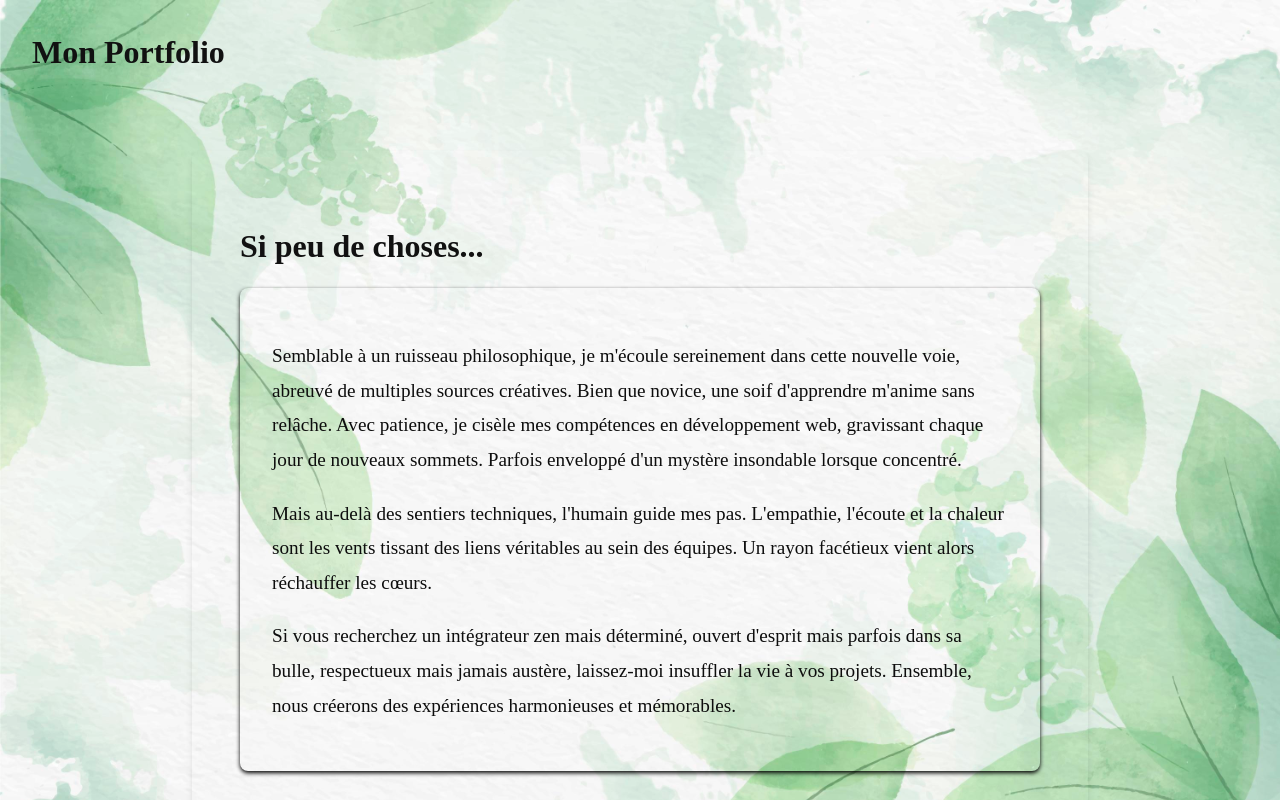
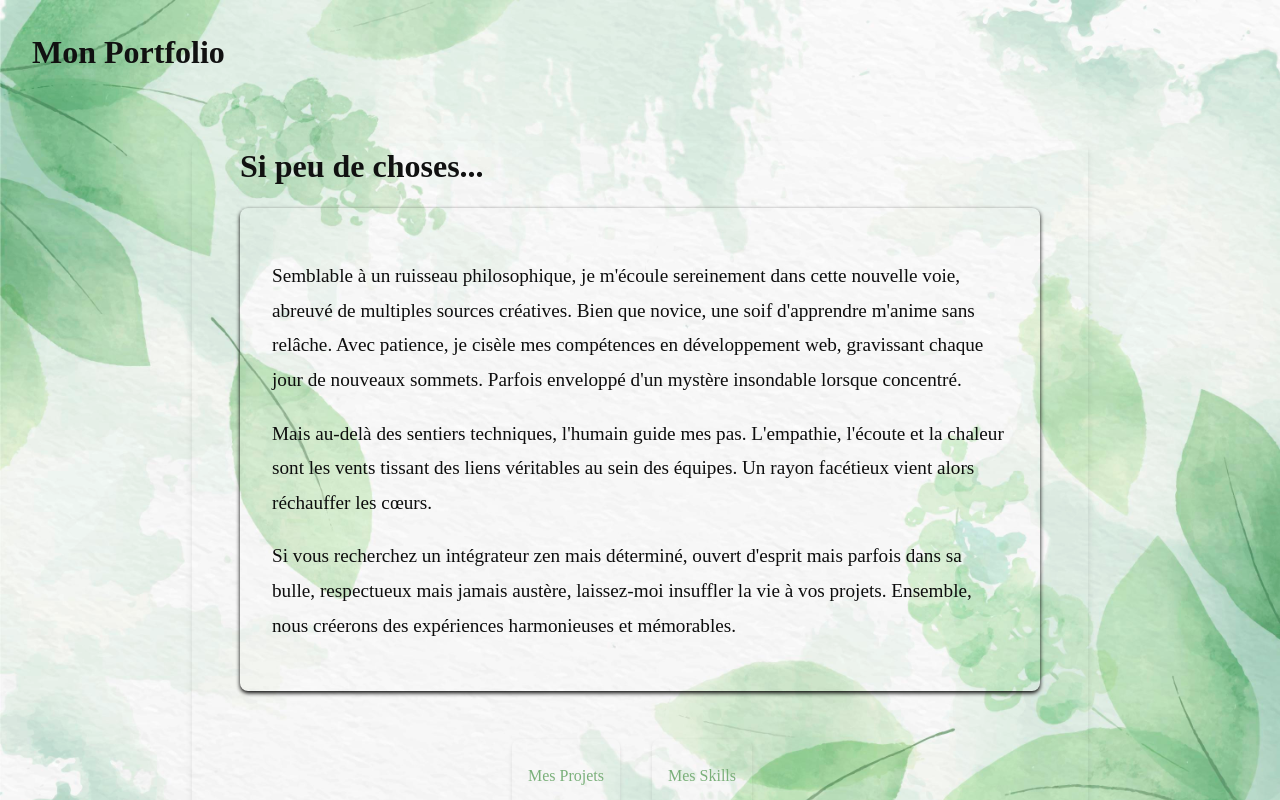
Before and after one commit to Iceland549/portfolio, a React (Vite) app in the folder mon-portfolio/: page / in a window 1280 px wide. Shown: the top 800 px of the page. Built offline with nearby package versions, Linux system fonts and the light colour scheme.

Commit message:
Delete accent-color css

```diff
--- a/mon-portfolio/src/styles/main.css
+++ b/mon-portfolio/src/styles/main.css
@@ -1,8 +1,6 @@
 :root {
     --background-color: hsl(120, 78%, 80%);
-    ;
     --primary-color: #c3ebc3;
-    --accent-color: hsl(120, 78%, 80%);
     --secondary-color: #34ef0e;
     --text-color: #333;
     --border-radius: 8px;
@@ -57,9 +55,6 @@ nav a:hover {
     text-decoration: underline;
 }
 
-nav {
-    margin-bottom: 2em;
-}
 
 .error {
     text-align: center;
@@ -99,7 +94,7 @@ a:hover {
 .skills,
 .error {
     max-width: 90%;
-    margin: 2em auto;
+    margin: 0 auto;
     padding: 1em;
     border-radius: 8px;
     box-shadow: 0 4px 6px rgba(0, 0, 0, 0.1);
@@ -171,13 +166,13 @@ a:hover {
 .projects nav a:hover,
 .skills nav a:hover {
     transform: translateY(-2px);
-    background-color: var(--accent-color);
+    background-color: var(--background-color);
 }
 
 .home nav a p,
 .projects nav a p,
 .skills nav a p {
-    color: var(--accent-color);
+    color: var(--background-color);
 }
 
 .home nav a:hover p,
@@ -189,7 +184,7 @@ a:hover {
 .project h3 {
     margin-right: 1em;
     text-decoration: none;
-    color: var(--accent-color);
+    color: var(--background-color);
     padding: 0.5rem 1rem;
     border-radius: var(--border-radius);
     box-shadow: 0 2px 4px rgba(0, 0, 0, 0.1);
@@ -199,7 +194,7 @@ a:hover {
 
 .project h3:hover {
     transform: translateY(-2px);
-    background-color: var(--accent-color);
+    background-color: var(--background-color);
     color: var(--text-color);
 }
 
@@ -239,6 +234,6 @@ a:hover {
     .skills,
     .error {
         max-width: 800px;
-        padding: 3em;
+        padding: 0 3em;
     }
 }
```
